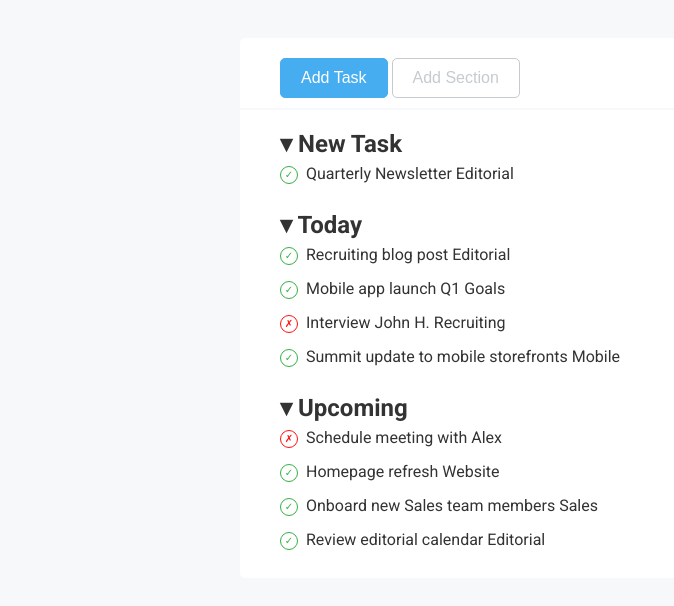
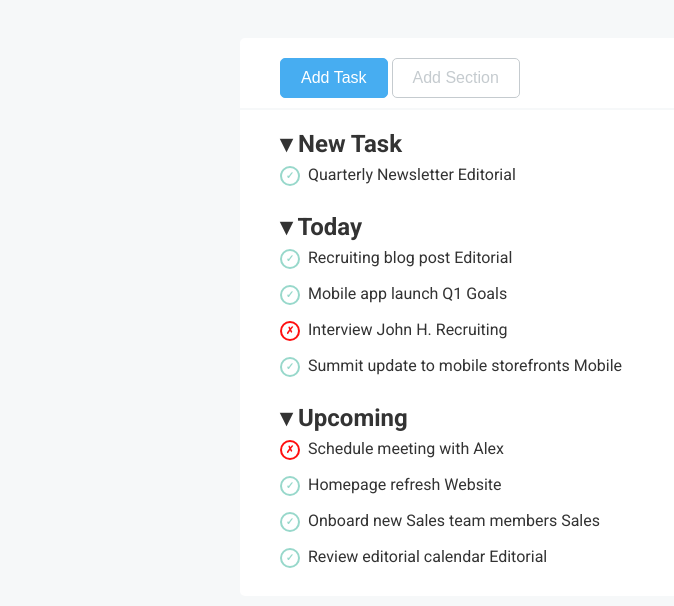
Before and after one commit to Gianluca-Loddo/html-css-toboolist, a plain HTML site: page index.html in a window 1280 px wide. Shown: the part 82-688 px from the top of the page, without its empty margins (0-674 px from the left). Drawn offline with Linux system fonts and the light colour scheme.

Commit message:
fix list-style

```diff
--- a/style.ottimizzato2.css
+++ b/style.ottimizzato2.css
@@ -138,14 +138,15 @@ prima del contenuto reale di un elemento HTML, senza dover modificare l’HTML s
 
 
 
-    .completed::before {
+.completed::before {
     content: '\2713';
     /*quando si usa content in CSS (es. con ::before o ::after), il carattere va scritto con \ seguito dal codice esadecimale a 4 cifre o più, senza U+*/
-    border: 1.5px solid rgb(53, 177, 68);
-    /* bordo verde scuro - il cerchio*/
-    color: rgb(53, 177, 68);
-    /* colore verde scuro del segno di spunta */
+    border: 2px solid #98d8cb;
+    /* bordo verde chiaro - il cerchio */
+    color: #98d8cb;
     /* il colore del testo del segno di spunta */
+    font-weight: bold;
+    /* rende il segno di spunta più spesso */
     display: inline-block;
     /* rende l'elemento un blocco inline, permettendo di specificare larghezza e altezza,
     nb gli elementi inline non possono avere larghezza e altezza specificate */
@@ -164,12 +165,13 @@ prima del contenuto reale di un elemento HTML, senza dover modificare l’HTML s
     /* margine: 8px sopra, 8px a destra, 8px sotto, 0 a sinistra */
     vertical-align: middle;
     /* allinea verticalmente l'elemento al centro rispetto agli altri elementi inline */
-    }
+}
 
-    .not_completed::before {
+.not_completed::before {
     content: '\2717';
-    border: 1.5px solid #ff1010;
+    border: 2px solid #ff1010;
     color: #ff1010;
+    font-weight: bold;
     display: inline-block;
     width: 16px;
     height: 16px;
```
